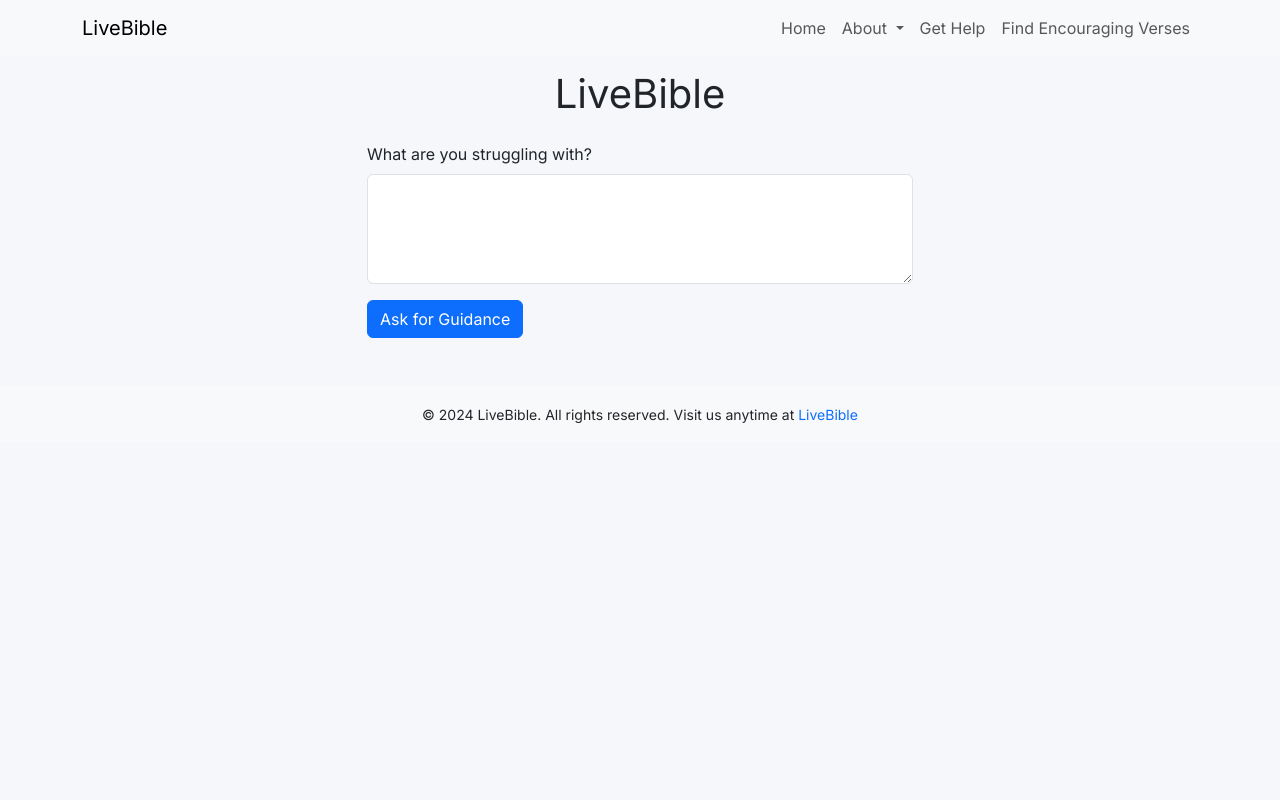
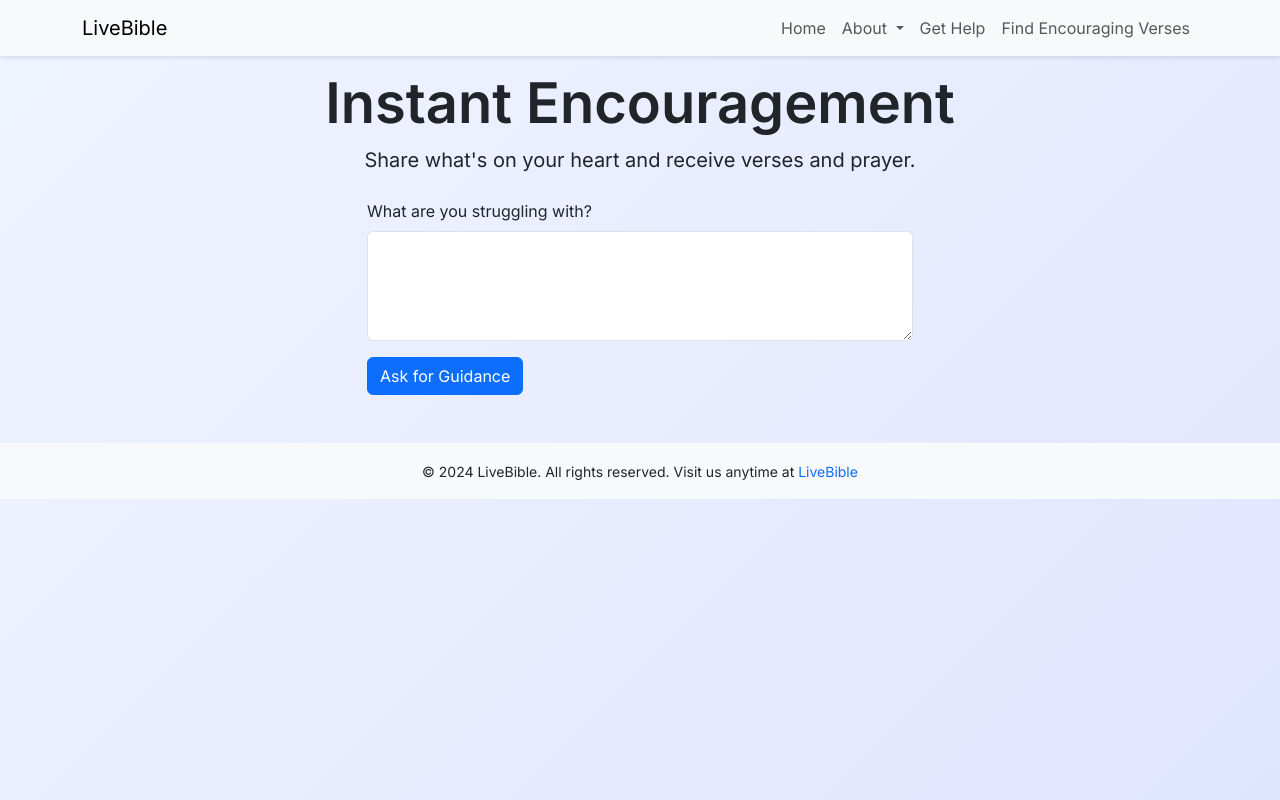
Before and after one commit to WarnerU22/LiveBible, a Flask app: page / in a window 1280 px wide. Run offline with Flask 3, Linux system fonts and the light colour scheme.

Commit message:
Refresh styling and reduce branding

```diff
--- a/static/script.js
+++ b/static/script.js
@@ -4,7 +4,7 @@ function initShareButton() {
   btn.addEventListener('click', async () => {
     const shareData = {
       title: 'LiveBible',
-      text: 'Find biblical encouragement at LiveBible',
+      text: 'Get quick encouragement with LiveBible',
       url: 'https://livebible.live',
     };
     if (navigator.share) {
--- a/templates/base.html
+++ b/templates/base.html
@@ -18,13 +18,18 @@
         body {
             font-family: 'Inter', sans-serif;
             padding-top: 70px;
-            background-color: #f5f7fa;
+            background: linear-gradient(135deg, #f0f4ff, #e0e5ff);
+            min-height: 100vh;
+        }
+        .navbar {
+            box-shadow: 0 2px 4px rgba(0, 0, 0, 0.1);
         }
         .response-box {
             margin-top: 1.5rem;
             padding: 1.25rem;
             background-color: #fff;
-            border-left: 5px solid #0d6efd;
+            border-left: 5px solid #6366f1;
+            border-radius: 0.25rem;
             white-space: pre-wrap;
         }
     </style>
--- a/templates/index.html
+++ b/templates/index.html
@@ -1,6 +1,9 @@
 {% extends "base.html" %}
 {% block content %}
-<h1 class="mb-4 text-center">LiveBible</h1>
+<div class="text-center mb-4">
+    <h1 class="display-4 fw-semibold">Instant Encouragement</h1>
+    <p class="lead">Share what's on your heart and receive verses and prayer.</p>
+</div>
 <div class="row justify-content-center">
     <div class="col-md-8 col-lg-6">
         <form method="post">
```
